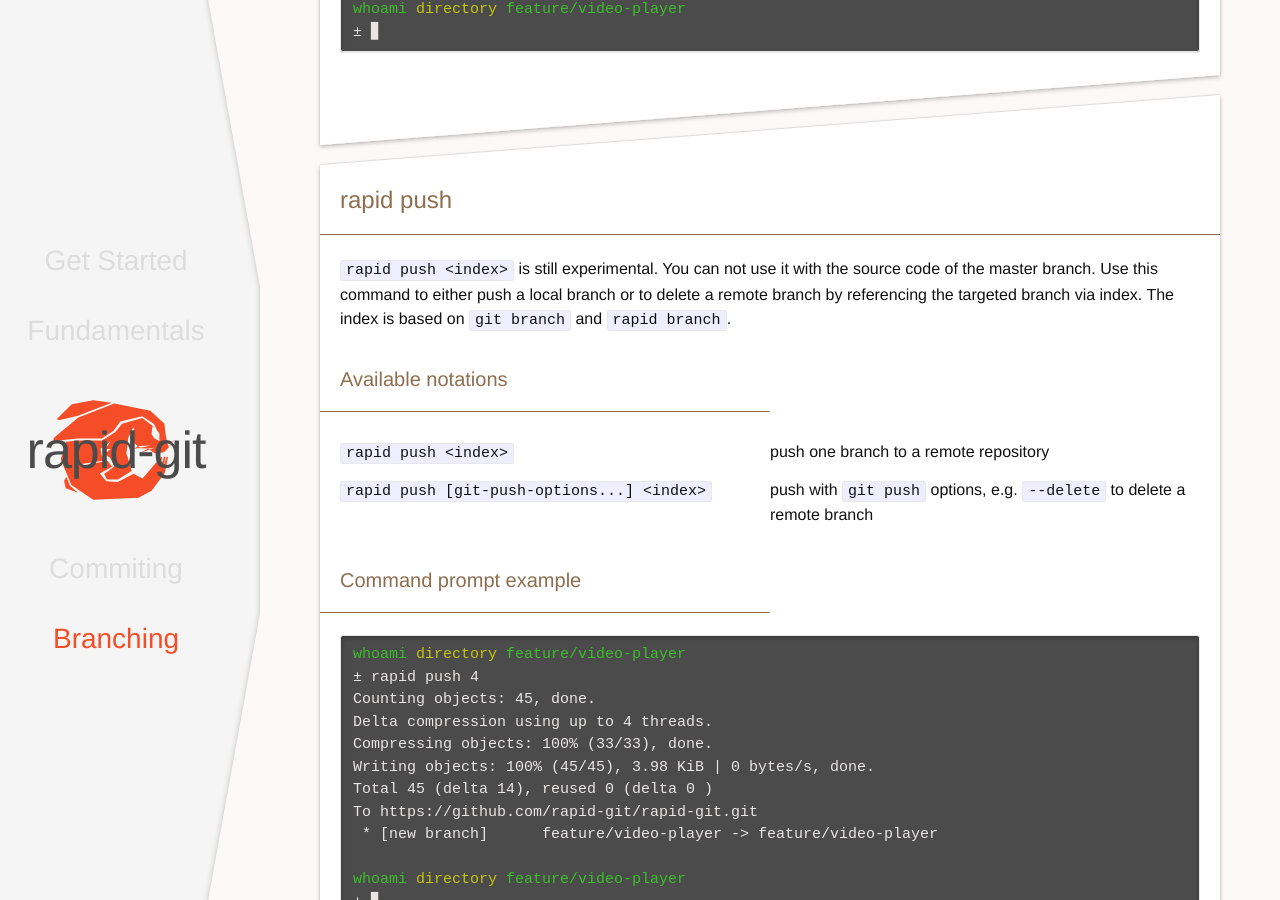
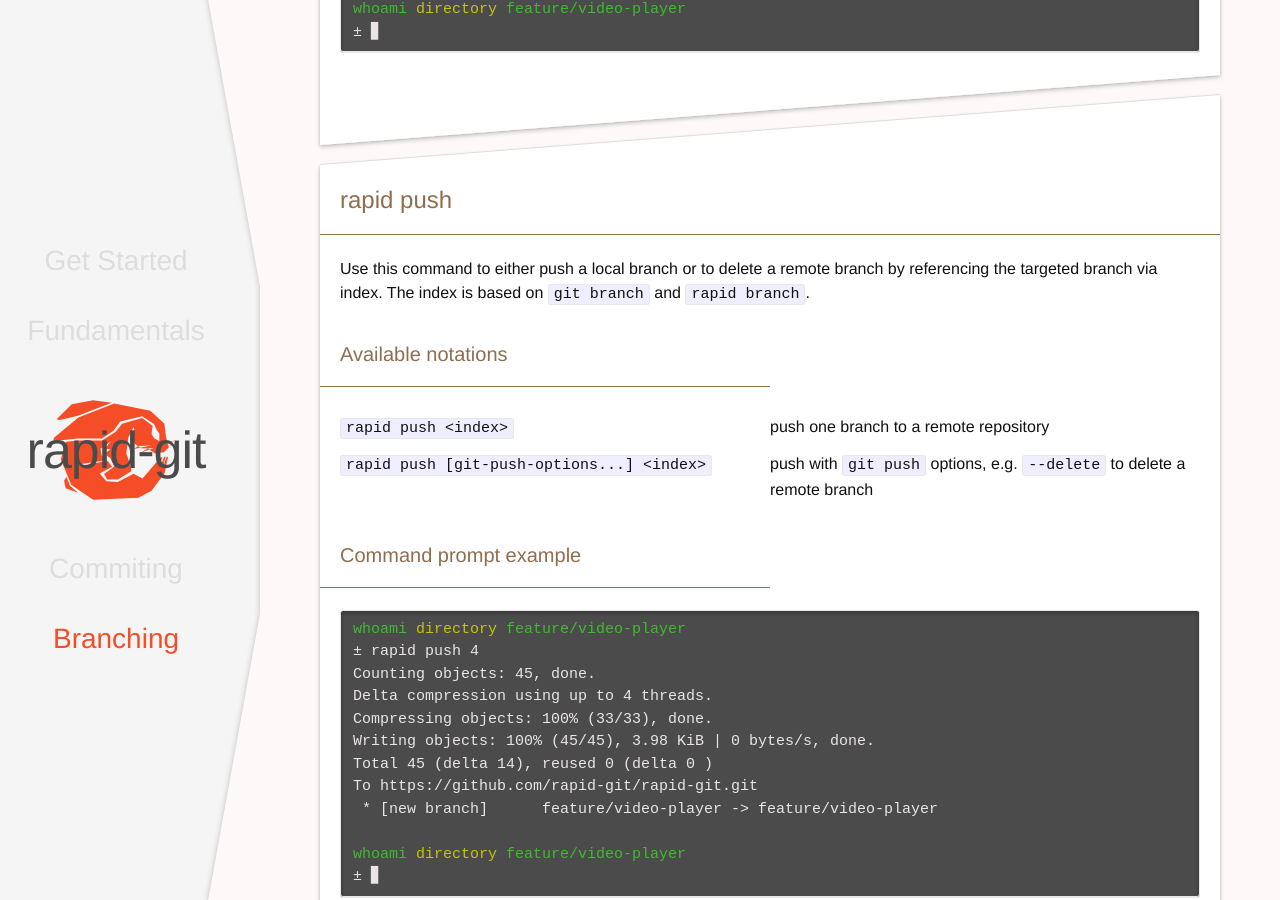
Before and after one commit to rapid-git/rapid-git.github.io, a Jekyll site: the page built from branching.html, in a window 1280 px wide and 900 px high, scrolled down 3536 px. Built offline with Jekyll 4.4.1, drawn with Linux system fonts in a browser that asks for light colours.

Commit message:
fixing text for rapid push section

```diff
--- a/branching.html
+++ b/branching.html
@@ -262,7 +262,7 @@ permalink: /branching
 
 {% capture section_rapid-push %}
   <p>
-    <code class="highlighter-rouge">rapid push &#60;index&#62;</code> is still experimental. You can not use it with the source code of the master branch. Use this command to either push a local branch or to delete a remote branch by referencing the targeted branch via index. The index is based on <code class="highlighter-rouge">git branch</code> and <code class="highlighter-rouge">rapid branch</code>.
+    Use this command to either push a local branch or to delete a remote branch by referencing the targeted branch via index. The index is based on <code class="highlighter-rouge">git branch</code> and <code class="highlighter-rouge">rapid branch</code>.
   </p>
 
   <h3>Available notations</h3>
```
